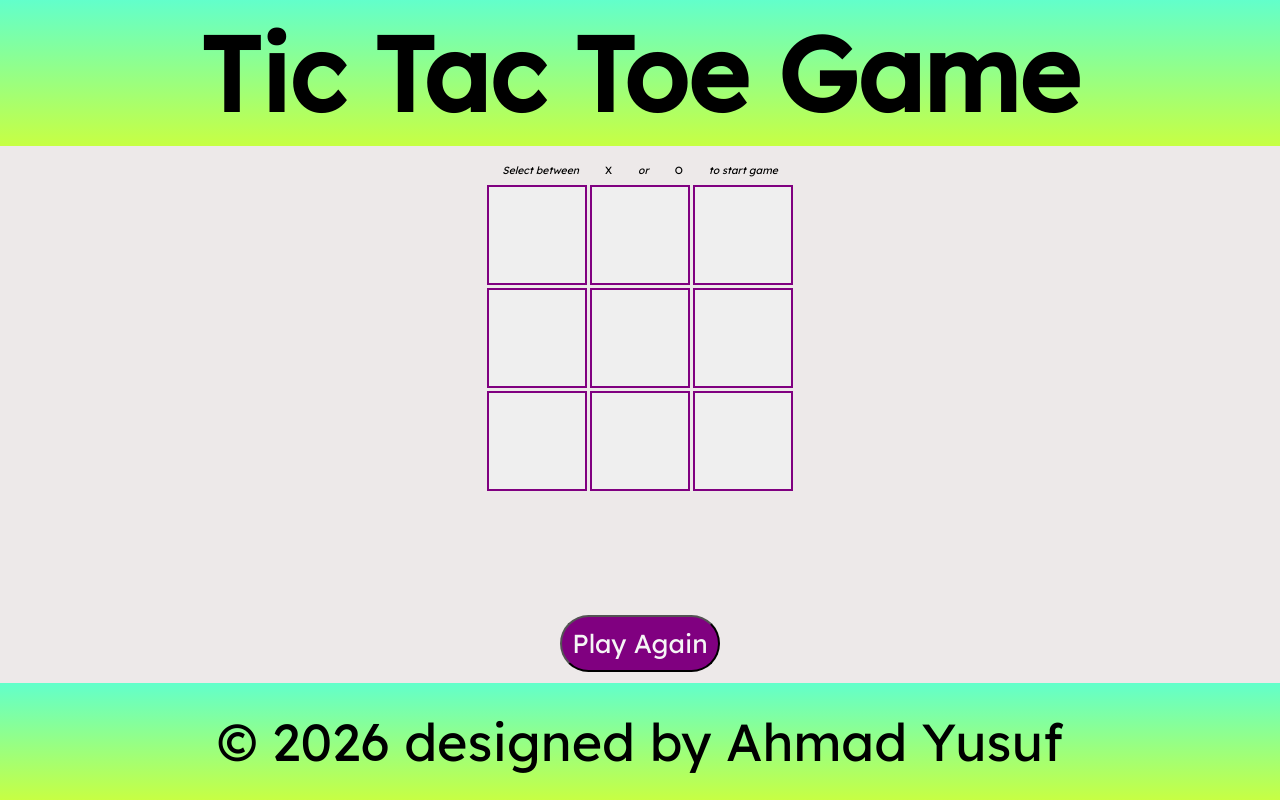
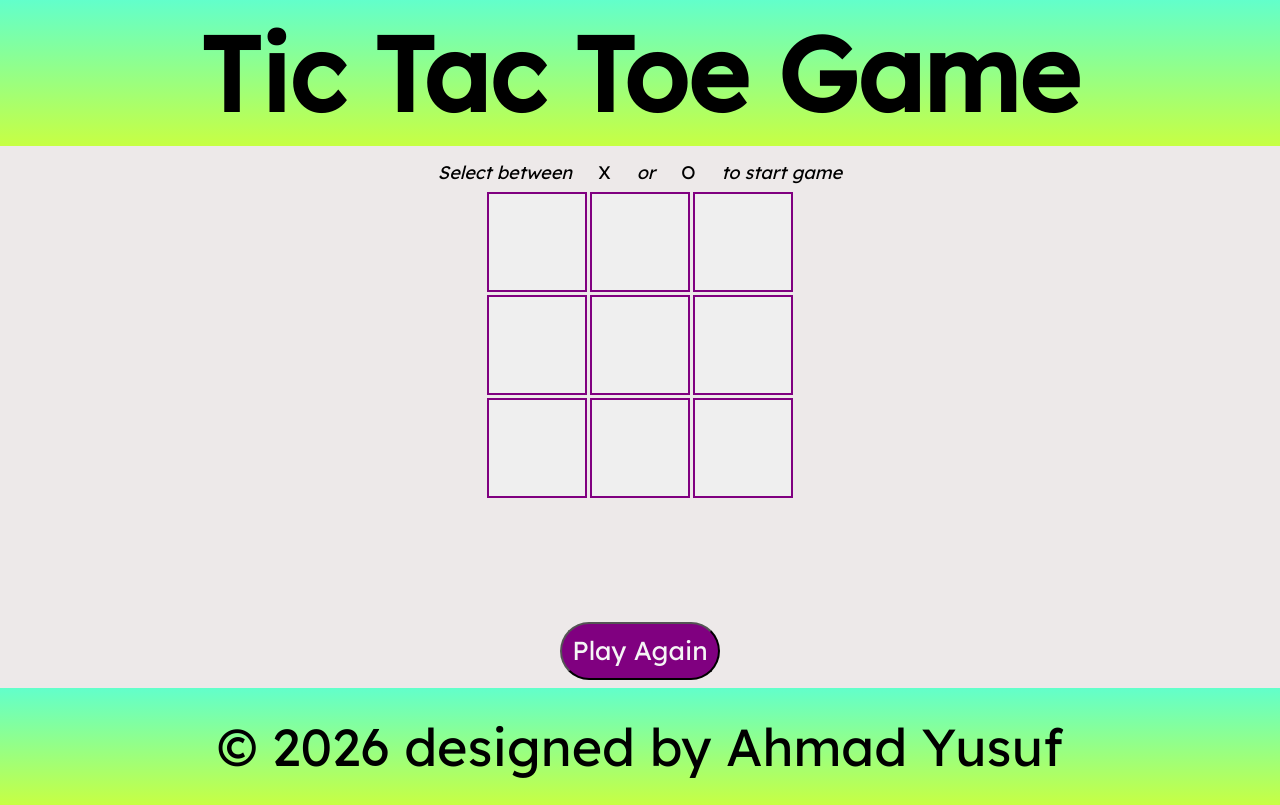
Before and after one commit to dejisamaaa/react_deploy_netlify_tic_tac_toe, a React (Create React App) app: page / in a window 1280 px wide. Built offline with nearby package versions, Linux system fonts and the light colour scheme.

Commit message:
Increase font size for main paragraph

```diff
--- a/src/index.css
+++ b/src/index.css
@@ -44,7 +44,7 @@ body {
 
 .main_p {
   font-style: italic;
-  font-size: 0.2rem;
+  font-size: 0.35rem;
   text-align: center;
   padding: 0.15rem;
 }
```
